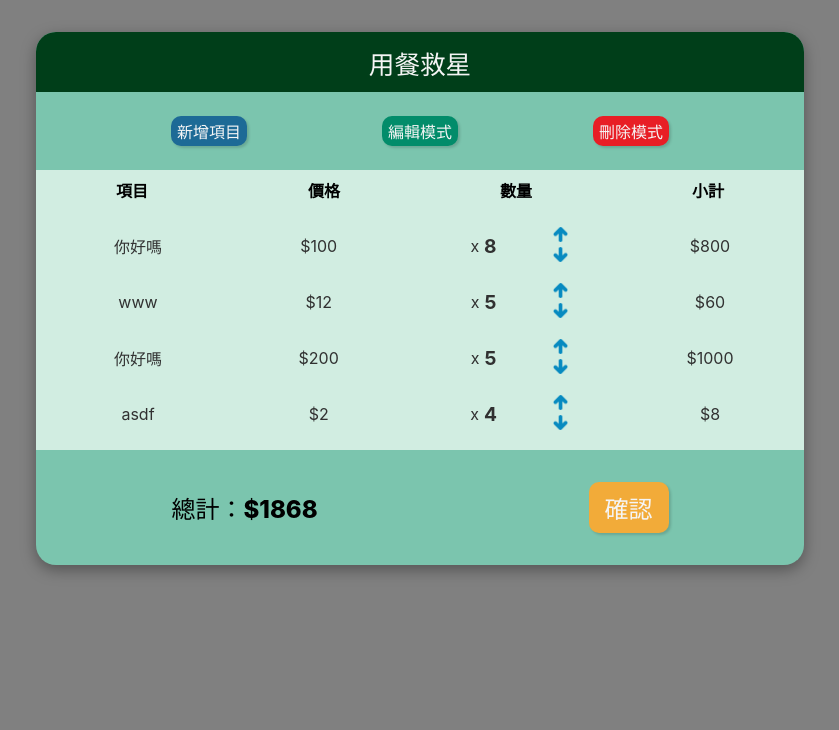
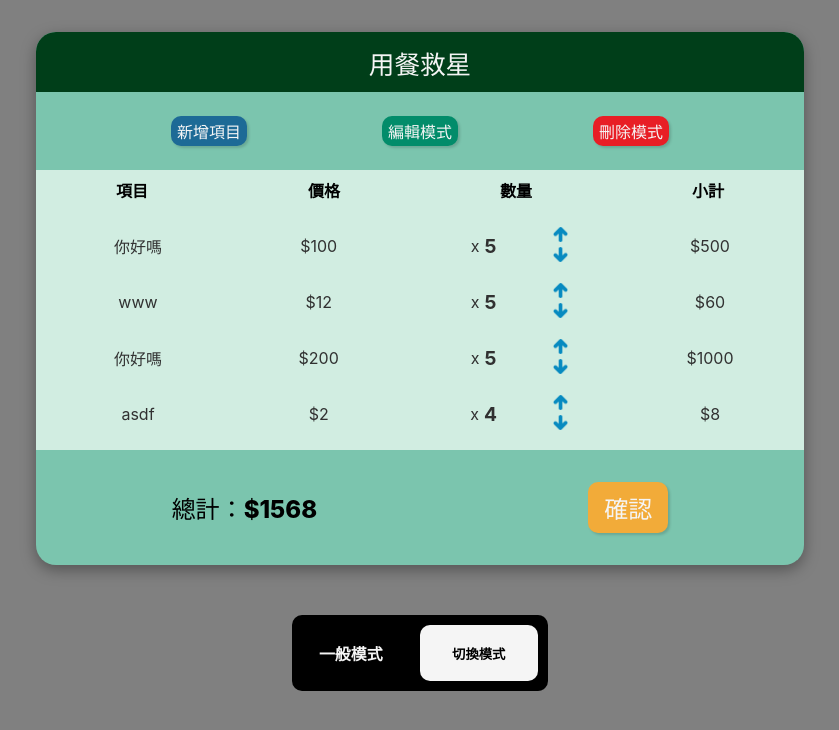
Before and after one commit to Melon-Lo/Mealtime-Saver-React, a React (Create React App) app: page /main in a window 1280 px wide. Shown: the top 730 px of the page, without its empty margins (220-1059 px from the left). Built offline with nearby package versions, Linux system fonts and the light colour scheme; data requests are answered from the project's data file.

Commit message:
feat/ add AppTypeSwitch

```diff
--- a/db.json
+++ b/db.json
@@ -4,7 +4,7 @@
       "id": "c994",
       "name": "你好嗎",
       "price": 100,
-      "quantity": 8
+      "quantity": 5
     },
     {
       "id": "0552",
--- a/src/App.css
+++ b/src/App.css
@@ -1,7 +1,3 @@
 body {
   background-color: gray;
-  display: flex;
-  flex-direction: column;
-  justify-content: center;
-  align-items: center;
 }
--- /dev/null
+++ b/src/components/AppTypeSwitch.jsx
@@ -0,0 +1,33 @@
+import { useContext } from "react"
+import { AppTypeContext } from "../contexts/AppTypeContext"
+
+export default function AppTypeSwitch() {
+  const { appType, setAppType } = useContext(AppTypeContext)
+  const className = appType === 'normal' ? 'normal' : 'server'
+
+  return (
+    <section id="appTypeSwitch" className={className}>
+      <div className={'switchWrapper ' + className}>
+        <h5
+          className={'title ' +  className}
+        >
+          { appType === 'normal' ? '一般模式' : '伺服器模式'}
+        </h5>
+        <button
+          className={'button ' + className}
+          onClick={() => {
+            let switchToClassName = ''
+            if (appType === 'normal') {
+              switchToClassName = 'server'
+            } else {
+              switchToClassName = 'normal'
+            }
+            setAppType(switchToClassName)
+          }}
+        >
+          切換模式
+        </button>
+      </div>
+    </section>
+  )
+}
--- a/src/components/common/style.scss
+++ b/src/components/common/style.scss
@@ -369,6 +369,58 @@
   }
 }
 
+#appTypeSwitch {
+  .switchWrapper {
+    margin-top: 50px;
+    min-width: 200px;
+    width: 20vw;
+    display: flex;
+    justify-content: space-between;
+    border-radius: 10px;
+    overflow: hidden;
+    font-size: 1.2rem;
+
+    &.normal {
+      background-color: black;
+    }
+
+    &.server {
+      background-color: whitesmoke;
+    }
+
+    .title {
+      text-align: center;
+      width: 50%;
+
+      &.normal {
+        color: whitesmoke;
+      }
+
+      &.server {
+        color: black;
+      }
+    }
+
+    .button {
+      border: none;
+      margin: 10px;
+      width: 50%;
+      border-radius: 10px;
+      font-weight: 800;
+
+      &.normal {
+        background-color: whitesmoke;
+        color: black;
+      }
+
+      &.server {
+        background-color: black;
+        color: white;
+      }
+    }
+  }
+}
+
 .icon {
   cursor: pointer;
   width: 15px;
--- a/src/pages/MainPage.jsx
+++ b/src/pages/MainPage.jsx
@@ -1,3 +1,5 @@
+import './common/style.scss'
+
 // import hook
 import { useContext } from 'react'
 
@@ -7,7 +9,8 @@ import { ModalContext } from '../contexts/ModalContext'
 // import components
 import AppContainer from "../components/AppContainer"
 import AddItemModal from "../components/AddItemModal"
-import EditItemModal from '../components/EditItemModal copy'
+import EditItemModal from '../components/EditItemModal'
+import AppTypeSwitch from '../components/AppTypeSwitch'
 
 export default function MainPage() {
   const { showModal, modalType } = useContext(ModalContext)
@@ -15,6 +18,7 @@ export default function MainPage() {
   return (
     <div id="mainPageContainer">
       <AppContainer />
+      <AppTypeSwitch />
       { showModal === true && modalType === 'add' && <AddItemModal /> }
       { showModal === true && modalType === 'edit' && <EditItemModal /> }
     </div>
--- /dev/null
+++ b/src/pages/common/style.scss
@@ -0,0 +1,6 @@
+#mainPageContainer {
+  display: flex;
+  flex-direction: column;
+  justify-content: center;
+  align-items: center;
+}
```
Also changed, not shown: src/components/EditItemModal.jsx (renamed from src/components/EditItemModal copy.jsx).
